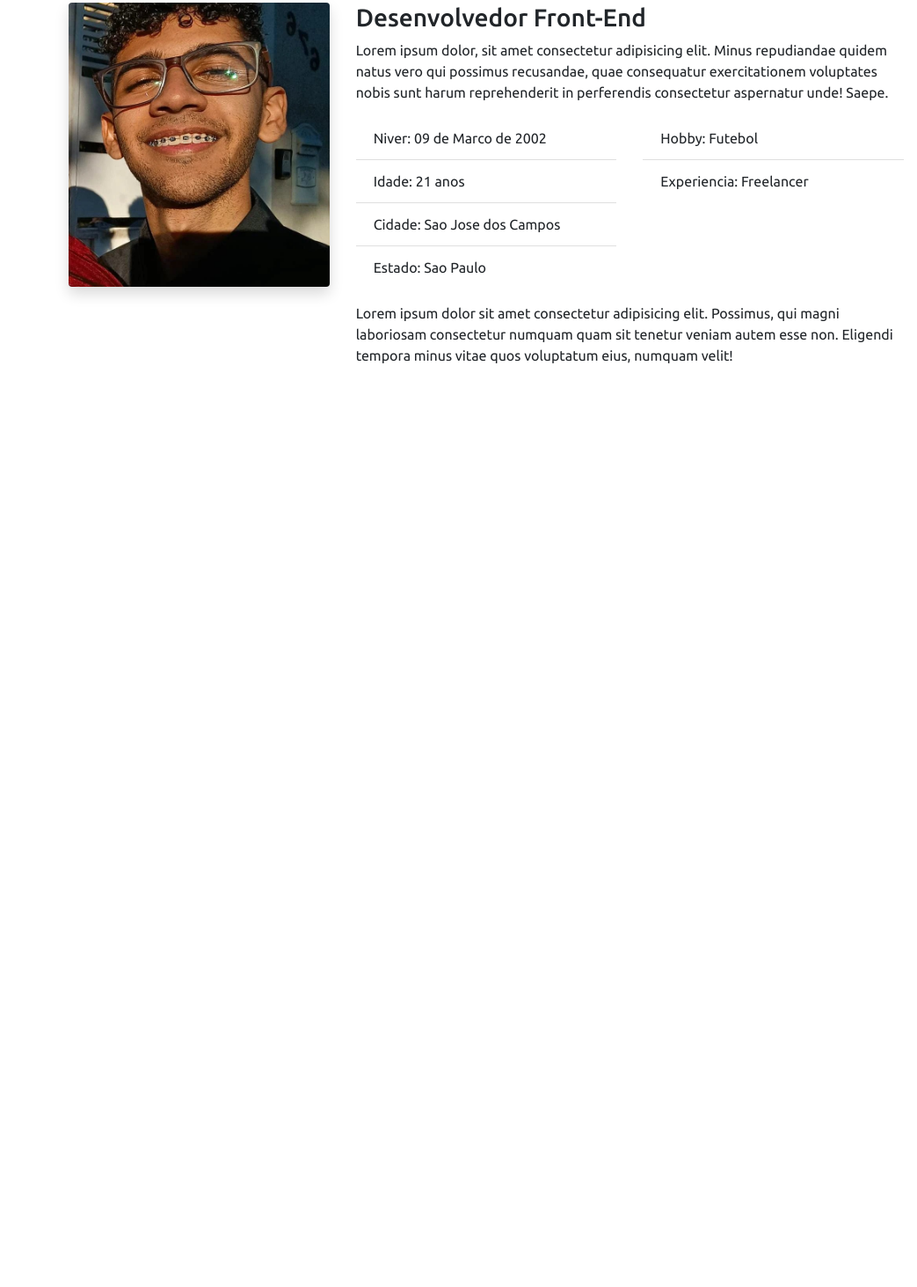
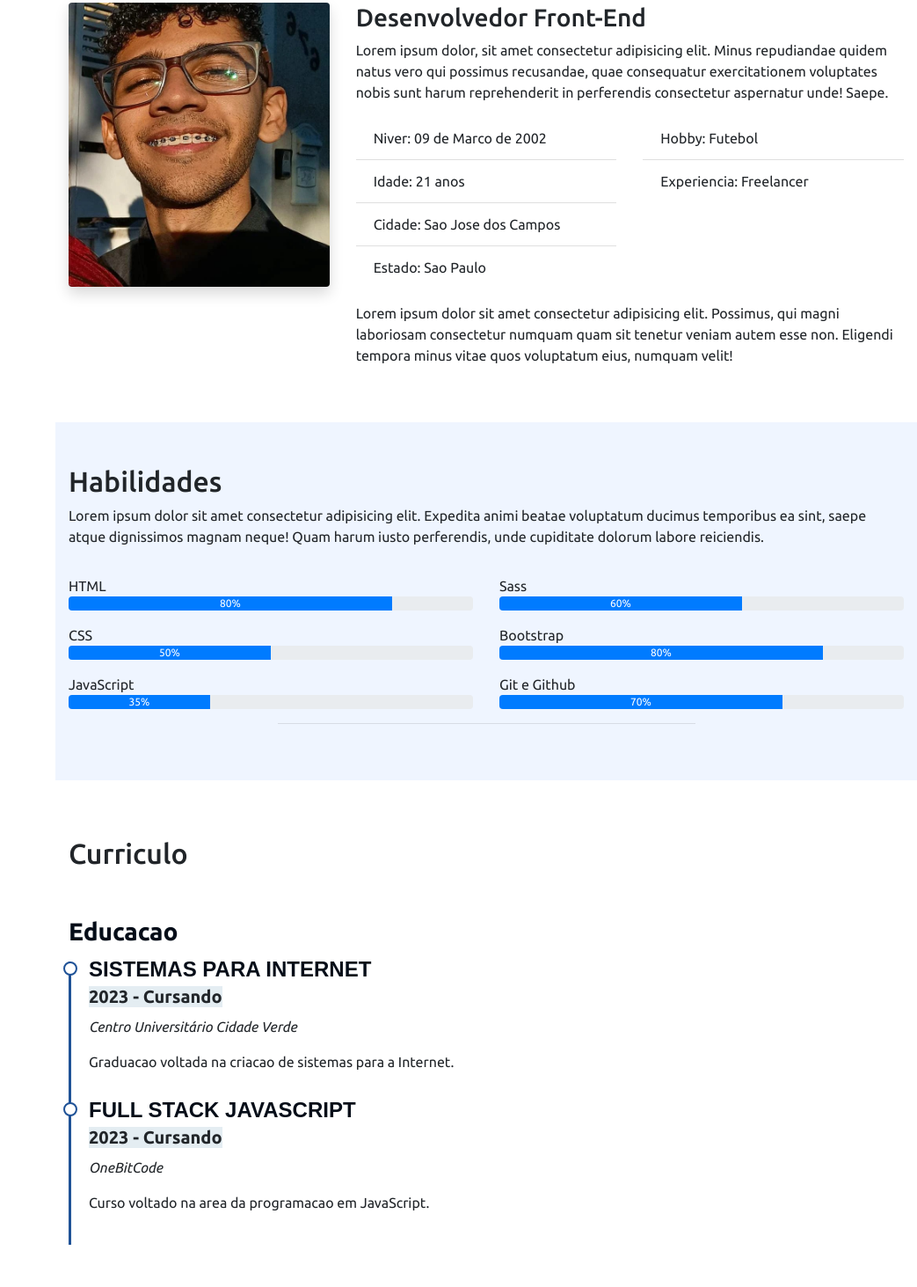
Before and after one commit to MarcusSoaresCarioca/Portifolio, a plain HTML site: page templates/index.html in a window 1280 px wide. Shown: the part 1091-2554 px from the top of the page at 88% size, without its empty margins (237-1280 px from the left). Before the commit the page ends 1523 px from the top, so only its background shows below. Drawn offline with nearby package versions, Linux system fonts and the light colour scheme.

Commit message:
curriculo

```diff
--- a/static/script.js
+++ b/static/script.js
@@ -9,3 +9,16 @@ menuMobile.addEventListener('click', () => {
      : menuMobile.classList.replace("bi-x", "bi-list");
      body.classList.toggle("menu-nav-active")
 })
+
+// fecha o menu quando clicar em algun item e muda o icone da lista
+
+const navItem = document.querySelectorAll(".nav-item")
+
+navItem.forEach(item => [
+    item.addEventListener('click', () => {
+        if (body.classList.contains("menu-nav-active")) {
+            body.classList.remove("menu-nav-active")
+            menuMobile.classList.replace("bi-x", "bi-list");
+        }
+    })
+])
--- a/static/style.css
+++ b/static/style.css
@@ -131,7 +131,7 @@ section#inicio div#arraste a{
 i.menu-mobile{
     position: fixed;
     color: #ffff;
-    background-color: #01022D;
+    background-color: #03043b;
     right: 1rem;
     top: 1rem;
     font-size: 1.5rem;
@@ -189,5 +189,52 @@ i.menu-mobile{
 }
 
 *::-webkit-scrollbar-thumb{
-    background-color: #050017;
+    background-color: #03043b;
 }
+
+.section-bg{
+    background-color: #eff5ff;
+}
+
+.cv .cv-title{
+    font-weight: 700;
+    margin-top: 20px;
+    margin-bottom: 20px;
+    color: #050d18;
+}
+
+.cv .cv-item{
+    padding: 0 0 20px 20px;
+    margin-top: -2px;
+    border-left: 3px solid #1f5297;
+    position: relative;
+}
+
+.cv .cv-item h4{
+    line-height: 18px;
+    font-weight: 600;
+    text-transform: uppercase;
+    font-family: "Poppins", sans-serif;
+    color: #050d18;
+    margin-bottom: 10px;
+}
+
+.cv .cv-item h5{
+    background: #e4edf2;
+    pad: 5px 15px;
+    display: inline-block;
+    font-weight: 600;
+    margin-bottom: 10px;
+}
+
+.cv .cv-item::before{
+    content: "";
+    position: absolute;
+    top: 0;
+    left: -9px;
+    width: 16px;
+    height: 16px;
+    border: 2px solid #1f5297;
+    background: #fff;
+    border-radius: 50%;
+}
--- a/templates/index.html
+++ b/templates/index.html
@@ -46,16 +46,16 @@
                   <a class="nav-link" href="#sobre"><i class="bi bi-person"></i> Sobre</a>
                 </li>
                 <li class="nav-item">
-                  <a class="nav-link" href="#"><i class="bi bi-list-check"></i> habilidades</a>
+                  <a class="nav-link" href="#habilidades"><i class="bi bi-list-check"></i> habilidades</a>
                 </li>
                 <li class="nav-item">
-                    <a class="nav-link" href="#"><i class="bi bi-file-earmark"></i> Curriculo</a>
+                    <a class="nav-link" href="#curriculo"><i class="bi bi-file-earmark"></i> Curriculo</a>
                   </li>
                   <li class="nav-item">
-                    <a class="nav-link" href="#"><i class="bi bi-collection"></i> Portifolio</a>
+                    <a class="nav-link" href="#portifolio"><i class="bi bi-collection"></i> Portifolio</a>
                   </li>
                   <li class="nav-item">
-                    <a class="nav-link" href="#"><i class="bi bi-envelope"></i> Contatos</a>
+                    <a class="nav-link" href="#contato"><i class="bi bi-envelope"></i> Contatos</a>
                   </li>
 
               </ul>
@@ -160,6 +160,94 @@
 
       </section>
 
+      <section class="mt-5 section-bg"  id="habilidades">
+
+        <div class="container pb-5">
+          <h2 class="pt-5">Habilidades</h2>
+          <p>Lorem ipsum dolor sit amet consectetur adipisicing elit. Expedita animi beatae voluptatum ducimus temporibus ea sint, saepe atque dignissimos magnam neque! Quam harum iusto perferendis, unde cupiditate dolorum labore reiciendis.</p>
+
+          <div class="row">
+
+            <div class="col-md-6">
+
+              <p class="mt-3 mb-0">HTML</p>
+              <div class="progress" role="progressbar" aria-label="Example with label" aria-valuenow="80" aria-valuemin="0" aria-valuemax="100">
+                <div class="progress-bar" style="width: 80%">80%</div>
+              </div>
+
+              <p class="mt-3 mb-0">CSS</p>
+              <div class="progress" role="progressbar" aria-label="Example with label" aria-valuenow="50" aria-valuemin="0" aria-valuemax="100">
+                <div class="progress-bar" style="width: 50%">50%</div>
+              </div>
+
+              <p class="mt-3 mb-0">JavaScript</p>
+              <div class="progress" role="progressbar" aria-label="Example with label" aria-valuenow="35" aria-valuemin="0" aria-valuemax="100">
+                <div class="progress-bar" style="width: 35%">35%</div>
+              </div>
+
+
+            </div>
+
+            <div class="col-md-6">
+
+              <p class="mt-3 mb-0">Sass</p>
+              <div class="progress" role="progressbar" aria-label="Example with label" aria-valuenow="60" aria-valuemin="0" aria-valuemax="100">
+                <div class="progress-bar" style="width: 60%">60%</div>
+              </div>
+
+              <p class="mt-3 mb-0">Bootstrap</p>
+              <div class="progress" role="progressbar" aria-label="Example with label" aria-valuenow="80" aria-valuemin="0" aria-valuemax="100">
+                <div class="progress-bar" style="width: 80%">80%</div>
+              </div>
+
+              <p class="mt-3 mb-0">Git e Github</p>
+              <div class="progress" role="progressbar" aria-label="Example with label" aria-valuenow="70" aria-valuemin="0" aria-valuemax="100">
+                <div class="progress-bar" style="width: 70%">70%</div>
+              </div>
+
+            </div>
+
+          </div>
+
+          <hr class="w-50 me-auto ms-auto">
+
+          </div>
+        </div>
+      </section>
+
+      <section class="mt-5 cv" id="curriculo">
+
+        <div class="container pb-5">
+          <h2 class="pb-4 pt-3 ">Curriculo</h2>
+
+          <div class="row">
+
+            <div class="col-md-12">
+              <h3 class="cv-title">Educacao</h3>
+
+              <div class="cv-item">
+                <h4>Sistemas para Internet</h4>
+                <h5>2023 - Cursando</h5>
+                <p><em>Centro Universitário Cidade Verde</em></p>
+                <p>Graduacao voltada na criacao de sistemas para a Internet.</p>
+              </div>
+
+              <div class="cv-item">
+                <h4>Full Stack JavaScript</h4>
+                <h5>2023 - Cursando</h5>
+                <p><em>OneBitCode</em></p>
+                <p>Curso voltado na area da programacao em JavaScript.</p>
+              </div>
+
+
+            </div>
+
+
+          </div>
+        </div>
+
+      </section>
+
     </main>
 
 
```
